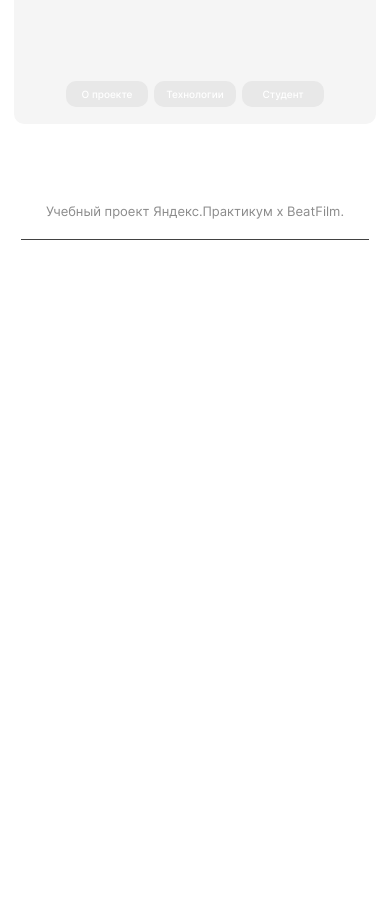
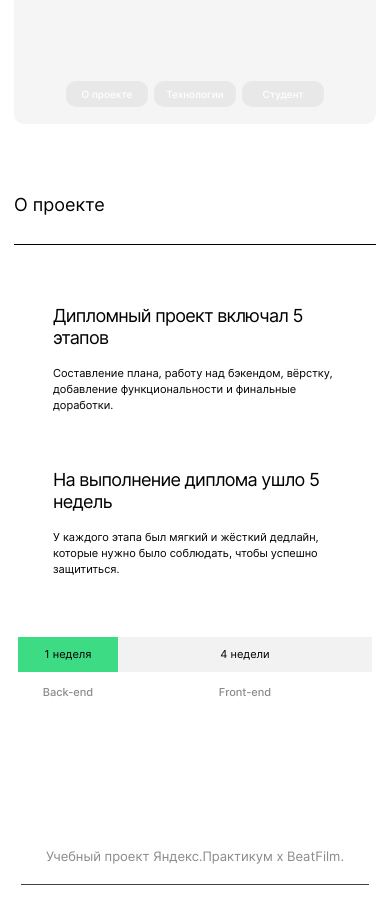
Before and after one commit to KalinaFrontend/movies-explorer-frontend, a React (Create React App) app: page / in a window 390 px wide. Shown: the part 800-1724 px from the top of the page. Before the commit the page ends 1192 px from the top, so only its background shows below. Built offline with nearby package versions, Linux system fonts and the light colour scheme.

Commit message:
feat: добавить aboutProject элемен

```diff
--- /dev/null
+++ b/src/components/AboutProject/AboutProject.css
@@ -0,0 +1,218 @@
+.about-project {
+    margin: 0 auto 0 auto;
+    min-height: 608px;
+    max-width: 1280px;
+    display: flex;
+    flex-direction: column;
+    justify-content: flex-start;
+}
+
+@media screen and (max-width: 768px) {
+    .about-project {
+        max-width: 768px;
+        min-height: 585px;
+    }
+}
+
+@media screen and (max-width: 320px) {
+    .about-project {
+        max-width: 320px;
+        min-height: 641px;
+    }
+}
+
+.about-project__title {
+    margin: 110px 70px 0 70px;
+    min-height: 50px;
+    max-width: 1280px;
+    font-weight: 400;
+    font-size: 22px;
+    line-height: 27px;
+    color: #000;
+    border-bottom:#000 1px solid;
+}
+
+@media screen and (max-width: 1024px) {
+    .about-project__title {
+        margin: 0 50px 0 50px;
+        padding-top: 90px;
+    }
+}
+
+@media screen and (max-width: 768px) {
+    .about-project__title {
+        max-width: 668px;
+    }
+}
+
+@media screen and (max-width: 600px) {
+    .about-project__title {
+        margin: 0 14px 0 14px;
+        padding-top: 70px;
+        font-size: 18px;
+        line-height: 22px;
+    }
+}
+
+.about-project__cards-container {
+    margin: 0 70px 0 70px;
+    min-height: 270px;
+    max-width: 1280px;
+    display: flex;
+    flex-direction: row;
+    justify-content: flex-start;
+}
+
+@media screen and (max-width: 1024px) {
+    .about-project__cards-container {
+        margin: 0 50px 0 50px;
+        min-height: 124px;
+        max-width: 1024px;
+    }
+}
+
+@media screen and (max-width: 600px) {
+    .about-project__cards-container {
+        margin: 0 18px 0 18px;
+        flex-direction: column;
+        align-items: center;
+    }
+}
+
+.about-project__card {
+    margin: 70px 20px 110px 0;
+    max-width: 550px;
+    display: flex;
+    flex-direction: column;
+    justify-content: flex-start;
+}
+
+.about-project__card:last-of-type {
+    margin-right: 0;
+}
+
+@media screen and (max-width: 768px) {
+    .about-project__card {
+        margin: 70px 30px 93px 0;
+        max-width: 319px;
+    }
+}
+
+@media screen and (max-width: 600px) {
+    .about-project__card {
+        margin: 60px 0 0 0;
+        max-width: 284px;
+    }
+    .about-project__card:last-of-type {
+        margin: 56px 0 60px 0;
+    }
+}
+
+.about-project__card-title {
+    margin-top: 0;
+    margin-bottom: 26px;
+    font-weight: 400;
+    font-size: 20px;
+    line-height: 24px;
+    color: #000;
+}
+
+@media screen and (max-width: 600px) {
+    .about-project__card-title {
+        margin-bottom: 16px;
+        font-size: 18px;
+        line-height: 22px;
+        letter-spacing: -0.04em;
+    }
+}
+
+.about-project__card-description {
+    margin: 0;
+    font-weight: 400;
+    font-size: 14px;
+    line-height: 20px;
+    color: #000;
+}
+
+@media screen and (max-width: 768px) {
+    .about-project__card-description {
+        font-size: 12px;
+        line-height: 18px;
+    }
+}
+
+@media screen and (max-width: 600px) {
+    .about-project__card-description {
+        font-size: 11px;
+        line-height: 16px;
+    }
+}
+
+.about-project__time-container {
+    max-width: 1280px;
+    margin: 0 70px 110px 70px;
+    display: grid;
+    grid-template-columns: 228px auto;
+    grid-template-rows: 36px min-content;
+    grid-row-gap: 14px;
+}
+
+@media screen and (max-width: 1024px) {
+    .about-project__time-container {
+        margin: 0 50px 90px 50px;
+        grid-template-columns: 140px auto;
+    }
+}
+
+@media screen and (max-width: 600px) {
+    .about-project__time-container {
+        margin: 0 18px 70px 18px;
+        grid-template-columns: 100px auto;
+        grid-template-rows: 35px min-content;
+    }
+}
+
+.about-project__time-part-name {
+    margin: 0;
+    font-weight: 500;
+    font-size: 14px;
+    line-height: 17px;
+    color: #8B8B8B;
+    text-align: center;
+}
+
+@media screen and (max-width: 600px) {
+    .about-project__time-part-name {
+        font-size: 11px;
+        line-height: 13px;
+    }
+}
+
+.about-project__time-scale {
+    margin: 0;
+    background: #F2F2F2;
+    font-weight: 400;
+    font-size: 14px;
+    line-height: 17px;
+    text-align: center;
+    color: #000;
+}
+
+.about-project__time-scale:first-of-type {
+    background: #3DDC84;
+    color: #000000;
+}
+
+.about-project__time-scale:before {
+    display: inline-block;
+    height: 100%;
+    vertical-align: middle;
+    content: "";
+}
+
+@media screen and (max-width: 600px) {
+    .about-project__time-scale {
+        font-size: 11px;
+        line-height: 13px;
+    }
+}
--- /dev/null
+++ b/src/components/AboutProject/AboutProject.js
@@ -0,0 +1,30 @@
+import React from "react";
+import "./AboutProject.css";
+
+function AboutProject() {
+  return (
+    <section className='about-project'>
+      <h3 className='about-project__title'>О проекте</h3>
+      <div className='about-project__cards-container'>
+        <div className='about-project__card'>
+          <h4 className='about-project__card-title'>Дипломный проект включал 5 этапов</h4>
+          <p className='about-project__card-description'>Составление плана, работу над бэкендом, вёрстку, добавление
+            функциональности и финальные доработки.</p>
+        </div>
+        <div className='about-project__card'>
+          <h4 className='about-project__card-title'>На выполнение диплома ушло 5 недель</h4>
+          <p className='about-project__card-description'>У каждого этапа был мягкий и жёсткий дедлайн, которые нужно
+            было соблюдать, чтобы успешно защититься.</p>
+        </div>
+      </div>
+      <div className='about-project__time-container'>
+        <p className='about-project__time-scale'>1 неделя</p>
+        <p className='about-project__time-scale'>4 недели</p>
+        <p className='about-project__time-part-name'>Back-end</p>
+        <p className='about-project__time-part-name'>Front-end</p>
+      </div>
+    </section>
+  );
+}
+
+export default AboutProject;
--- a/src/components/Main/Main.js
+++ b/src/components/Main/Main.js
@@ -1,10 +1,12 @@
 import React from 'react';
 import Promo from "../Promo/Promo";
+import AboutProject from "../AboutProject/AboutProject";
 
 function Main() {
   return (
     <main className='content'>
       <Promo/>
+      <AboutProject/>
     </main>
   );
 }
```
